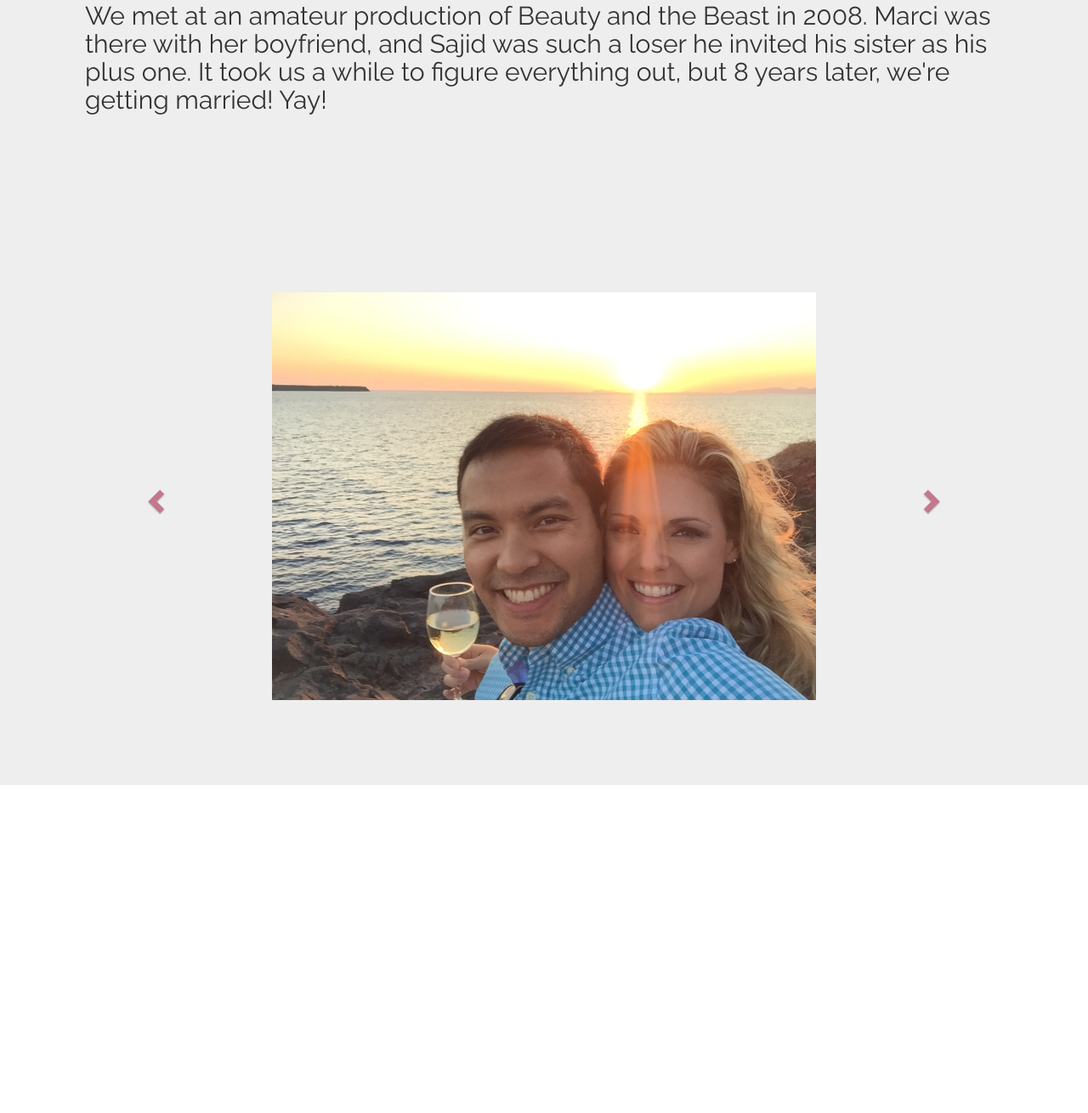
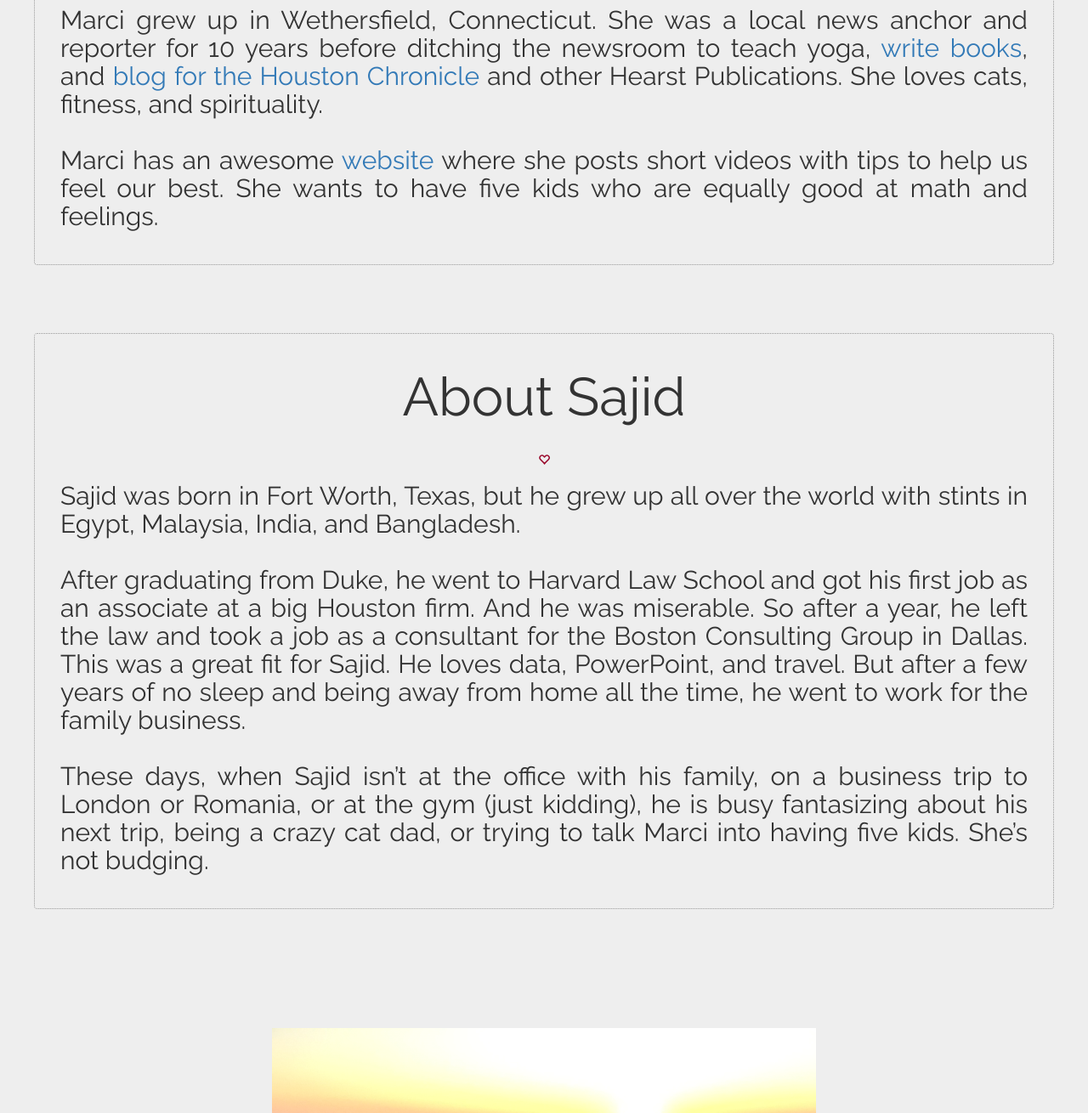
Before and after one commit to sarasharif/wedding, a website: page public/index.html at #/details in a window 1280 px wide. Shown: the part 752-2062 px from the top of the page at 85% size. Before the commit the page ends 1676 px from the top, so only its background shows below. Drawn offline with nearby package versions, Linux system fonts and the light colour scheme; some packages are replaced by stand-ins of ours.

Commit message:
update about us and include clothing resource

```diff
--- a/public/css/custom.css
+++ b/public/css/custom.css
@@ -152,6 +152,10 @@ li > a {
   padding: 30px;
 }
 
+.jumbotron.about > div > h2 {
+  text-align: justify;
+}
+
 .jumbotron.details > div > h1 {
   margin-top: 10px;
 }
--- a/public/partials/about.html
+++ b/public/partials/about.html
@@ -6,10 +6,54 @@
 
       <h1 class="wedding-date">10.29.16</h1>
 
-      <div class="jumbotron">
-        <h1>Our Story</h1>
-        <h2>We met at an amateur production of Beauty and the Beast in 2008. Marci was there with her boyfriend, and Sajid was such a loser he invited his sister as his plus one.
-            It took us a while to figure everything out, but 8 years later, we're getting married! Yay! </h2>
+      <div class="jumbotron details about">
+        <div>
+          <h1>About Marci</h1>
+          <br/><span class="glyphicon glyphicon-heart-empty" aria-hidden="true"></span><br/>
+          <h2>
+            Marci grew up in Wethersfield, Connecticut.
+            She was a local news anchor and reporter for 10 years before ditching
+            the newsroom to teach yoga,
+            <a href="https://www.amazon.com/Nourishing-Your-Whole-Self-Cookbook/dp/1455620793/" target="_blank">
+              write books</a>,
+            and
+            <a href="http://blog.chron.com/marcistable/" target="_blank">
+              blog for the Houston Chronicle</a>
+            and other Hearst Publications. She loves cats, fitness, and spirituality.
+            <br/><br/>
+            Marci has an awesome
+            <a href="http://marciizard.com/" target="_blank">
+            website</a>
+            where she posts short videos with tips to help us feel our best.
+            She wants to have five kids who are equally good at math and feelings.
+          </h2>
+        </div>
+      </div>
+
+      <div class="jumbotron details about">
+        <div>
+          <h1>About Sajid</h1>
+          <br/>
+          <span class="glyphicon glyphicon-heart-empty" aria-hidden="true"></span>
+          <br/>
+          <h2>
+            Sajid was born in Fort Worth, Texas, but he grew up all over the world
+            with stints in Egypt, Malaysia, India, and Bangladesh.
+            <br/><br/>
+            After graduating from Duke, he went to Harvard Law School and got
+            his first job as an associate at a big Houston firm. And he was
+            miserable. So after a year, he left the law and took a job as a
+            consultant for the Boston Consulting Group in Dallas. This was a
+            great fit for Sajid. He loves data, PowerPoint, and travel. But after
+            a few years of no sleep and being away from home all the time, he went
+            to work for the family business.
+            <br/><br/>
+            These days, when Sajid isn’t at the office with his family, on a
+            business trip to London or Romania, or at the gym (just kidding), he is
+            busy fantasizing about his next trip, being a crazy cat dad, or trying to
+            talk Marci into having five kids. She’s not budging.
+          </h2>
+        </div>
       </div>
 
       <div class="jumbotron">
```
Also changed, not shown: public/partials/details.html (+1 -0 lines).
